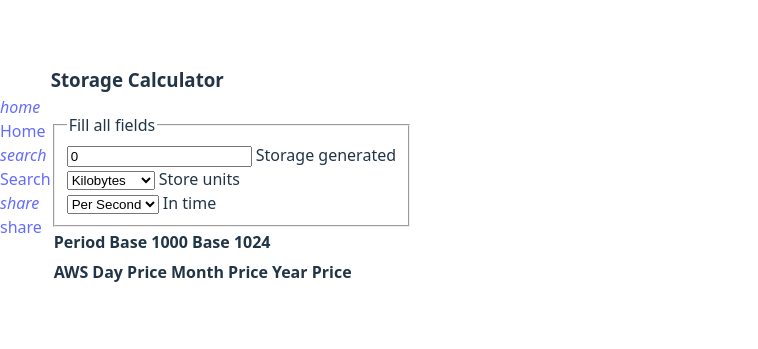
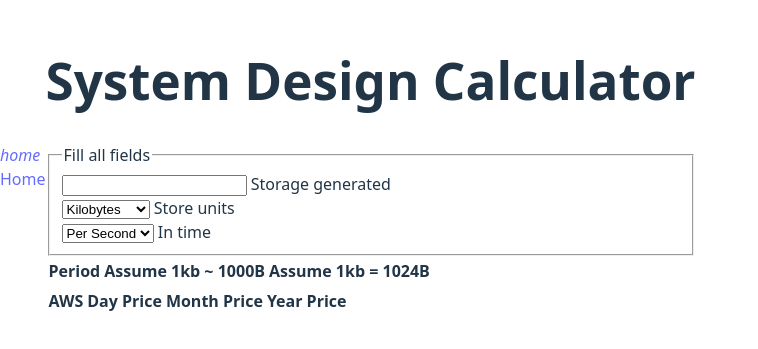
Before and after one commit to gingray/storage-calculator, a website built with Vite: page index.html in a window 1280 px wide. Shown: the part 233-582 px from the top of the page, without its empty margins (0-758 px from the left). Built offline with nearby package versions, Linux system fonts and the light colour scheme.

Commit message:
improvements

```diff
--- a/index.html
+++ b/index.html
@@ -8,21 +8,13 @@
 </head>
 <body x-data>
 <nav class="left">
-    <a>
+    <a href="#">
         <i>home</i>
         <div>Home</div>
     </a>
-    <a>
-        <i>search</i>
-        <div>Search</div>
-    </a>
-    <a>
-        <i>share</i>
-        <div>share</div>
-    </a>
 </nav>
 <main class="responsive">
-    <h3>Storage Calculator</h3>
+    <h1>System Design Calculator</h1>
     <article>
         <fieldset>
             <legend>Fill all fields</legend>
@@ -67,8 +59,8 @@
                     <thead>
                     <tr>
                         <th>Period</th>
-                        <th>Base 1000</th>
-                        <th>Base 1024</th>
+                        <th>Assume 1kb ~ 1000B</th>
+                        <th>Assume 1kb = 1024B</th>
                     </tr>
                     </thead>
                     <tbody>
--- a/src/main.js
+++ b/src/main.js
@@ -68,7 +68,7 @@ const scaleTime = (value, converter1000, converter1024) => {
 
 document.addEventListener('alpine:init', () => {
     Alpine.store('data', {
-        value: 0,
+        value: null,
         storeUnit: 'kb',
         perTimeUnit: 'seconds',
         awsPrices: {},
```
